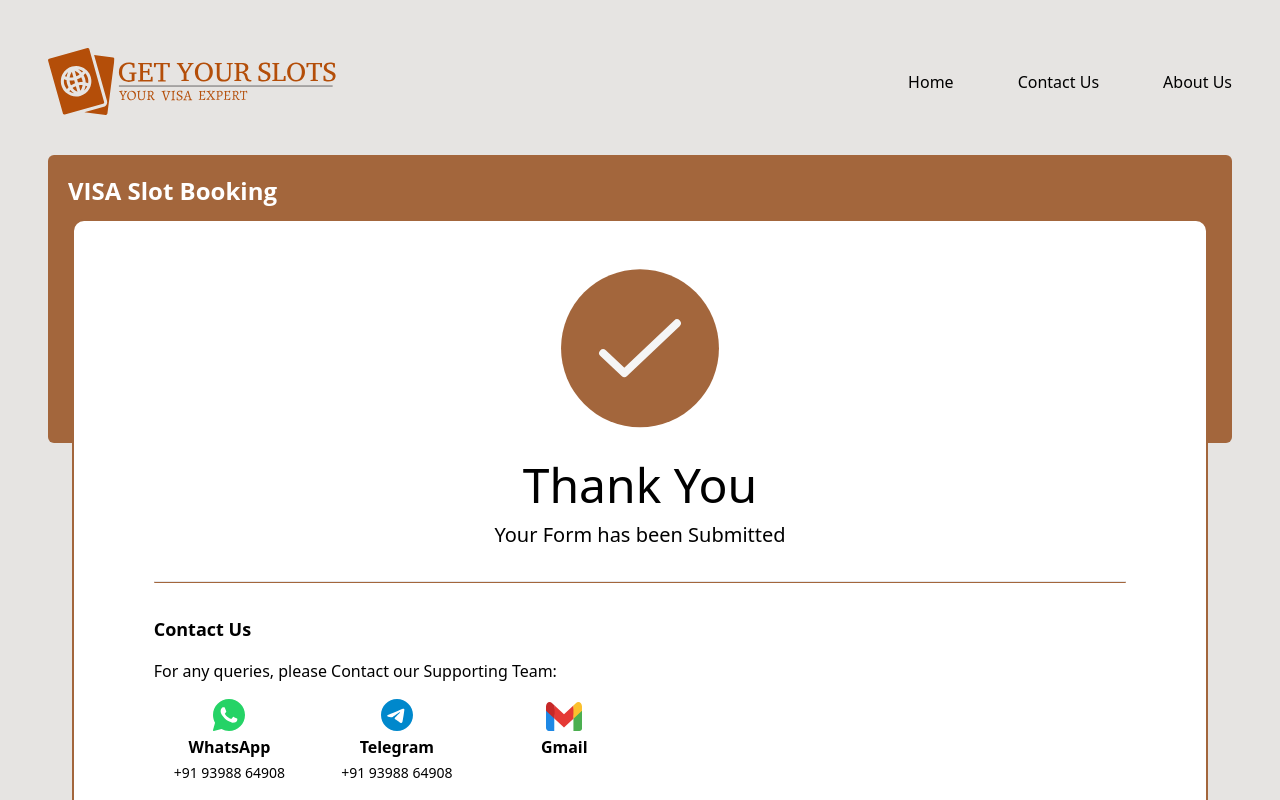
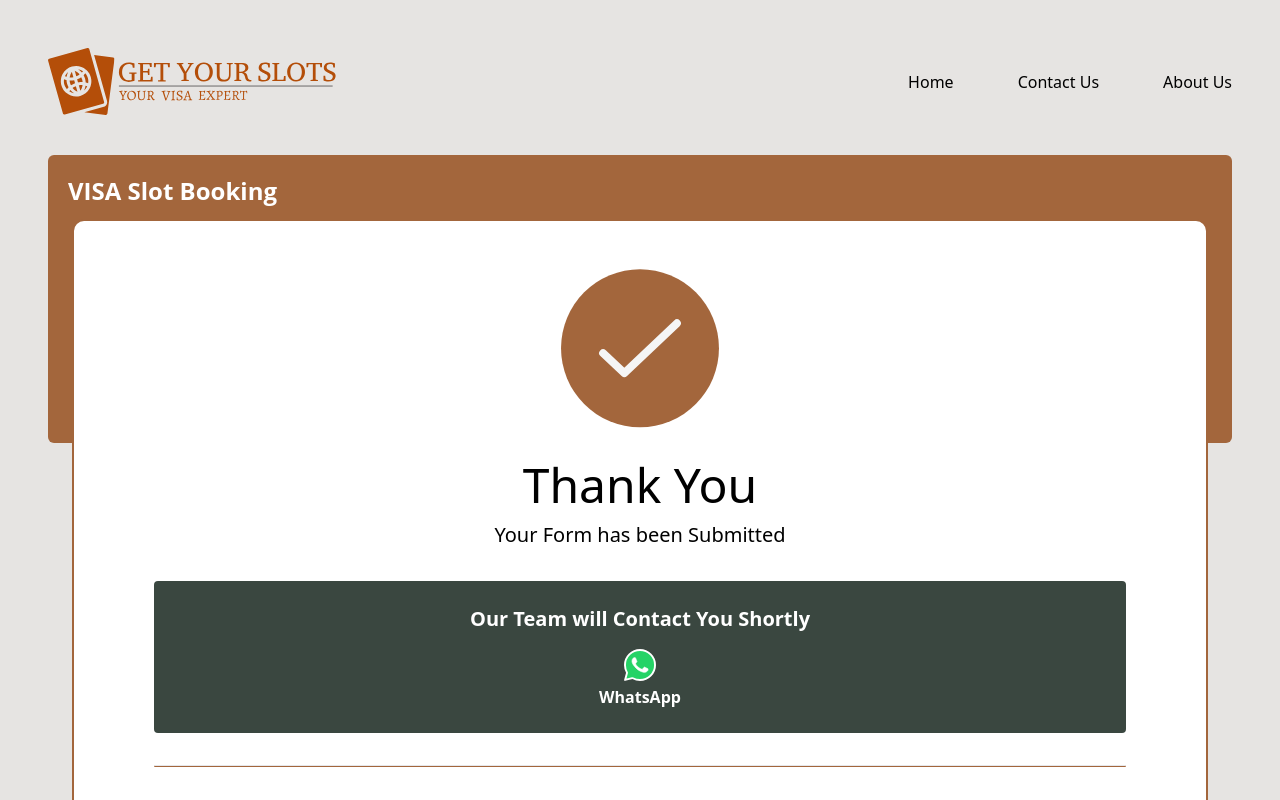
Before and after one commit to Suhail-Shaik24/Get-Your-Slots, a React (Vite) app: page /visa-slot-booking-form-submitted in a window 1280 px wide. Shown: the top 800 px of the page. Built offline with nearby package versions, Linux system fonts and the light colour scheme.

Commit message:
Visa Booking post-form-submission handled

```diff
--- a/src/assets/index.js
+++ b/src/assets/index.js
@@ -14,6 +14,7 @@ import Telegram from "./Telegram.svg";
 import Telegram2 from "./Telegram-2.svg";
 import WhatsApp from "./WhatsApp.svg";
 import WhatsApp2 from "./WhatsApp-2.svg";
+import WhatsApp3 from "./WhatsApp-3.svg";
 import Gmail from "./Gmail-2.svg";
 import TechnicalSupport from "./Technical-Support.svg";
 import Calender from "./calender.svg";
@@ -40,6 +41,7 @@ export{
     Telegram2,
     WhatsApp,
     WhatsApp2,
+    WhatsApp3,
     Gmail,
     TechnicalSupport,
     Calender,
--- a/src/components/SuccessVisaSlotBooking.jsx
+++ b/src/components/SuccessVisaSlotBooking.jsx
@@ -1,6 +1,6 @@
 import React from 'react'
-import { Navbar, ContactUs} from '../components'
-import { ThankYouIcon } from '../assets'
+import { Navbar, ContactUs } from '../components'
+import { ThankYouIcon, WhatsApp3 } from '../assets'
 
 const SuccessVisaSlotBooking = () => {
   return (
@@ -18,6 +18,13 @@ const SuccessVisaSlotBooking = () => {
             <h1 className="text-xl lg:text-5xl text-center">Thank You</h1>
             <h3 className="text-base lg:text-xl text-center"> Your Form has been Submitted</h3>
           </div>
+          <div className="post-submission bg-[#3A4740] rounded flex flex-col gap-4 p-6 items-center justify-start">
+            <h3 className='text-center text-white font-bold text-xl'> Our Team will Contact You Shortly </h3>
+            <a href='https://wa.me/9398864908' target='_blank' className="whatsApp flex flex-col gap-1 items-center">
+              <img className='w-8' src={WhatsApp3} alt="WhatsApp" />
+              <p className='text-xs text-white  lg:text-base font-semibold'>WhatsApp </p>
+            </a>
+          </div>
 
           {/* Contact Us */}
           <hr className='bg-[#a3663c] rounded-full h-[0.125rem]' />
```
Also changed, not shown: src/assets/WhatsApp-3.svg (added). Lines whose indentation alone changed are shown as unchanged.
